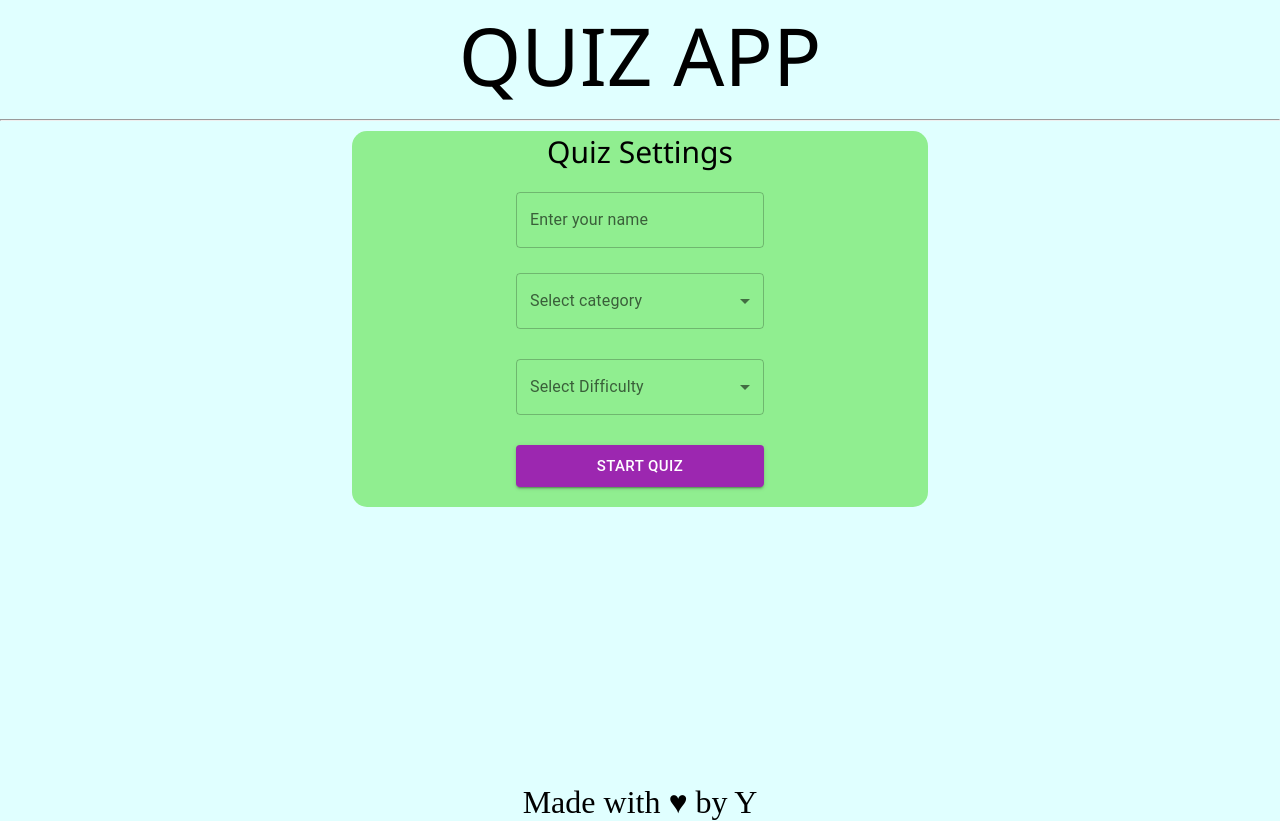
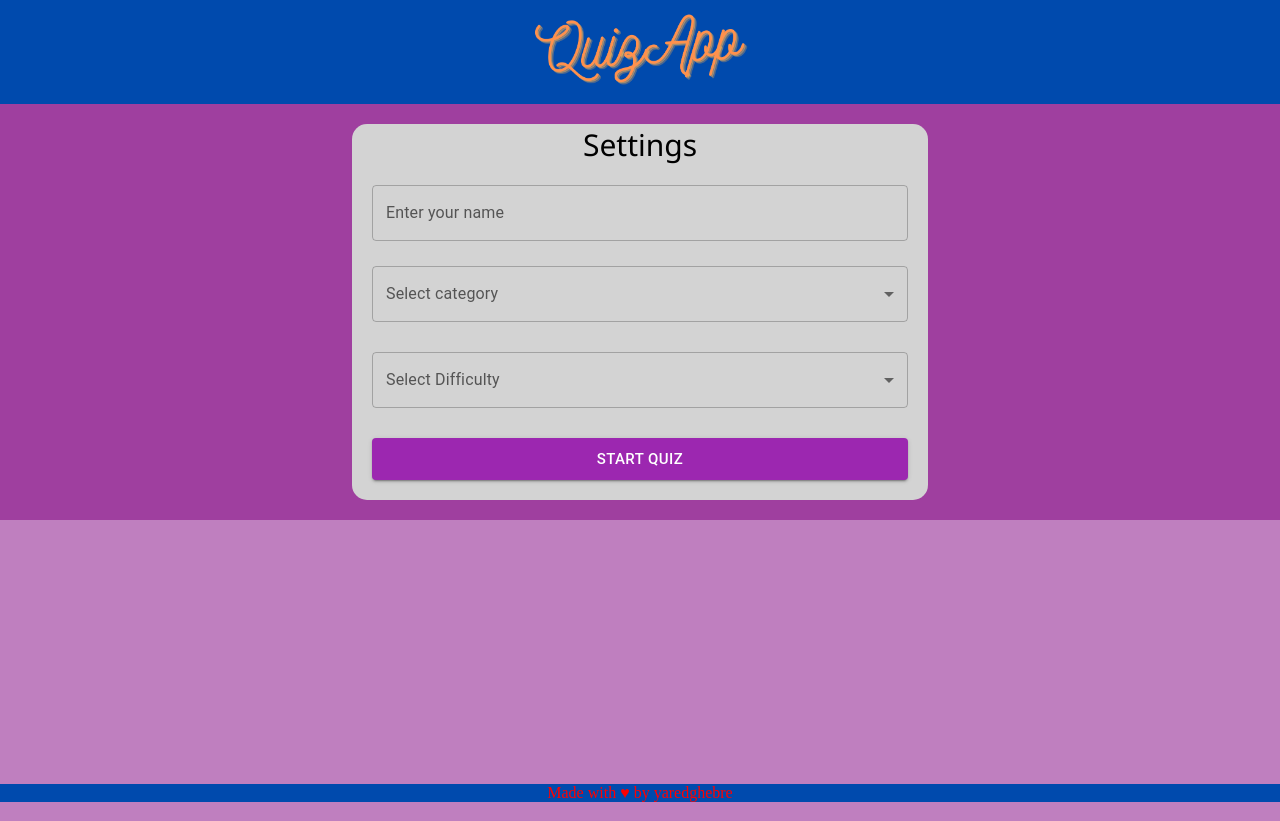
Before and after one commit to yaredghebre/quiz-app-react, a React (Vite) app: page / in a window 1280 px wide. Built offline with nearby package versions, Linux system fonts and the light colour scheme.

Commit message:
style fixed, still needs few adjustments

```diff
--- a/src/App.css
+++ b/src/App.css
@@ -1,4 +1,5 @@
 .app {
   width: 100%;
-  min-height: 98vh;
+  height: 98vh;
+  /* background-color: #004aad; */
 }
--- a/src/components/footer/Footer.css
+++ b/src/components/footer/Footer.css
@@ -1,6 +1,19 @@
 .footer {
-  /* height: 2vh; */
-  /* width: 100%; */
+  background-color: #004aad;
+}
+
+.author {
+  width: 20%;
+  margin: 0 auto;
   text-align: center;
-  font-size: 2rem;
+  color: red;
+  cursor: pointer;
+  transition: 0.2s ease-in-out;
 }
+
+.author:hover {
+  transform: scale(1.1);
+  color: #ff914d;
+  /* border: 1px solid #ff914d;
+  border-radius: 5px; */
+}
--- a/src/components/footer/Footer.jsx
+++ b/src/components/footer/Footer.jsx
@@ -1,7 +1,11 @@
 import "./Footer.css";
 
 const Footer = () => {
-  return <div className="footer">Made with ♥ by Y</div>;
+  return (
+    <div className="footer">
+      <p className="author">Made with ♥ by yaredghebre</p>
+    </div>
+  );
 };
 
 export default Footer;
--- a/src/components/header/Header.css
+++ b/src/components/header/Header.css
@@ -2,17 +2,23 @@
   display: flex;
   flex-direction: column;
   align-items: center;
+  background-color: #004aad;
 
   .title {
     text-transform: uppercase;
-    font-size: 5rem;
-    font-family: "Segoe UI", Tahoma, Geneva, Verdana, sans-serif;
+    color: #ff914d;
     cursor: pointer;
+
+    .logo-pic {
+      width: 100%;
+      height: 100px;
+      padding: 10px;
+    }
   }
 
-  .divider {
+  /* .divider {
     margin: 10px;
     width: 100%;
     background-color: grey;
-  }
+  } */
 }
--- a/src/components/header/Header.jsx
+++ b/src/components/header/Header.jsx
@@ -5,9 +5,9 @@ const Header = () => {
   return (
     <div className="header">
       <Link to="/" className="title">
-        Quiz App
+        <img className="logo-pic" src="/QUIZ.png" alt="" />
       </Link>
-      <hr className="divider" />
+      {/* <hr className="divider" /> */}
     </div>
   );
 };
--- a/src/index.css
+++ b/src/index.css
@@ -5,8 +5,8 @@
 }
 
 body {
-  background-color: lightcyan;
   height: 100vh;
+  background-color: rgba(128, 0, 128, 0.5);
 }
 
 a {
--- a/src/pages/home/Home.css
+++ b/src/pages/home/Home.css
@@ -1,13 +1,14 @@
 .content {
   display: flex;
   justify-content: space-around;
+  background-color: rgba(128, 0, 128, 0.5);
 
   .settings {
     width: 45%;
     display: flex;
+    margin: 20px;
     flex-direction: column;
-    /* border: 1px solid red; */
-    background-color: lightgreen;
+    background-color: lightgray;
     border-radius: 15px;
     align-items: center;
     font-family: "Segoe UI", Tahoma, Geneva, Verdana, sans-serif;
@@ -17,17 +18,11 @@
       display: flex;
       flex-direction: column;
       padding: 20px;
-      width: 100;
+      width: 100%;
       flex: 0.8;
       justify-content: space-evenly;
     }
   }
-
-  /* .banner {
-    width: 25%;
-    align-self: center;
-    padding: 8px;
-  } */
 }
 
 @media (max-width: 800px) {
--- a/src/pages/home/Home.jsx
+++ b/src/pages/home/Home.jsx
@@ -25,7 +25,7 @@ const Home = ({ name, setName, getQuestions }) => {
   return (
     <div className="content">
       <div className="settings">
-        <span style={{ fontSize: 30 }}>Quiz Settings</span>
+        <span style={{ fontSize: 30 }}>Settings</span>
 
         <div className="settings-select">
           {error && (
--- a/src/pages/quiz/Quiz.css
+++ b/src/pages/quiz/Quiz.css
@@ -4,7 +4,10 @@
   align-items: center;
   font-family: "Lucida Sans", "Lucida Sans Regular", "Lucida Grande",
     "Lucida Sans Unicode", Geneva, Verdana, sans-serif;
-  margin: 20px;
+  padding: 20px;
+  background-color: rgba(128, 0, 128, 0.5);
+  height: 98vh;
+  color: orange;
 
   .subtitle {
     font-size: 25px;
```
Also changed, not shown: public/QUIZ.png (added), public/quiz-logo.png (added).
